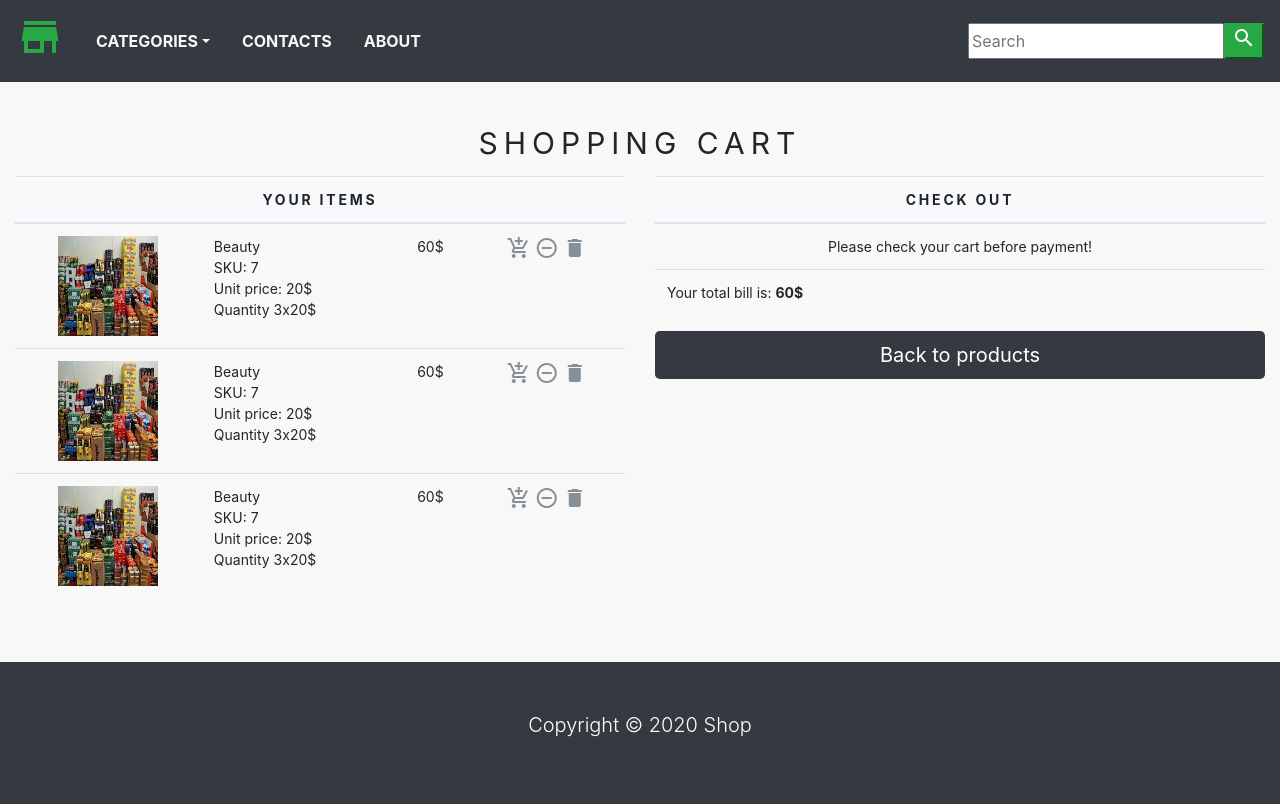
After one commit to Fan4ik20/E-commerce, a Django app: page /cart/ in a window 1280 px wide. The commit adds this page. Run offline with Django 3.2, Linux system fonts and the light colour scheme; data that the repository does not hold is empty.

Commit message:
For Cart Added templates and models

```diff
--- /dev/null
+++ b/ecommerce/static/css/cart.css
@@ -0,0 +1,16 @@
+.cart-table{
+    min-width: 480px;
+    font-size: 14px;
+}
+
+.cart-thead{
+    font-weight: normal;
+    text-transform: uppercase;
+    letter-spacing: .2em;
+    background-color: #f8f9fa !important;
+}
+
+.cart-icon{
+    text-decoration: None;
+    color: #868e96;
+}
--- a/shop/context_processors.py
+++ b/shop/context_processors.py
@@ -1,4 +1,7 @@
 from .models import Category
+
+# Context processor - ф-ція, яка приймає один аргумент й повертає словник
+# Повернений словник буде доступним в любому місці коду.
 
 
 def menu_links(request):
--- a/shop/templates/shop/base.html
+++ b/shop/templates/shop/base.html
@@ -12,6 +12,7 @@
     <link href="https://fonts.googleapis.com/icon?family=Material+Icons"
       rel="stylesheet">
     <link rel="stylesheet" type="text/css" href="{% static 'css/base.css' %}">
+    <link rel="stylesheet" type="text/css" href="{% static 'css/cart.css' %}">
     <title>{% block title %} {% endblock %}</title>
     <style type="text/css">
         .material-icons.md-48 { font-size: 48px; }
--- /dev/null
+++ b/shop/templates/shop/cart.html
@@ -0,0 +1,85 @@
+{% extends 'shop/base.html' %}
+
+{% load static %}
+
+{% block title %}
+    Cart
+{% endblock %}
+{% block content %}
+    <div class="text-center">
+        <br>
+        <div class="text-center product_title">
+            Shopping cart
+        </div>
+    </div>
+    <div class="row mx-auto">
+        <div class="col-12 col-sm-12 col-md-12 col-lg-6 text-center">
+            <table class="table cart-table">
+                <thead class="cart-thead">
+                    <tr>
+                        <th colspan="4">
+                            Your items
+                        </th>
+                    </tr>
+                </thead>
+                {% for i in '123' %}
+                    <tr>
+                        <td><a href="">
+                            <img src="{% static 'images/1.jpeg' %}"
+                            width="100" height="100">
+                        </a>
+                        </td>
+                        <td class="text-left">
+                            Beauty
+                            <br>
+                            SKU: 7
+                            <br>
+                            Unit price: 20$
+                            <br>
+                            Quantity 3x20$
+                        </td>
+                        <td>
+                            60$
+                        </td>
+                        <td>
+                            <a href=""><i class="material-icons cart-icon">add_shopping_cart</i></a>
+                            <a href=""><i class="material-icons cart-icon">remove_circle_outline</i></a>
+                            <a href=""><i class="material-icons cart-icon">delete</i></a>
+                        </td>
+                    </tr>
+                {% endfor %}
+            </table>
+        </div>
+        <div class="col-12 col-sm-12 col-md-12 col-lg-6 text-center">
+            <table class="table cart-table">
+                <thead class="cart-thead">
+                    <tr>
+                        <th colspan="4">
+                            Check out
+                        </th>
+                    </tr>
+                </thead>
+                <tbody>
+                    <tr>
+                        <td>
+                            Please check your cart before payment!
+                        </td>
+                    </tr>
+                    <tr>
+                        <td class="text-left">
+                            Your total bill is: <strong>60$</strong>
+                        </td>
+                    </tr>
+                </tbody>
+            </table>
+            <div class="mx-auto">
+                <a href="" style="text-decoration: None">
+                    <button type="button" class="btn btn-lg btn-block bg-dark text-white">
+                        Back to products
+                    </button>
+                </a>
+            </div>
+        </div>
+    </div>
+
+{% endblock %}
--- a/shop/templates/shop/navbar.html
+++ b/shop/templates/shop/navbar.html
@@ -16,9 +16,9 @@
                 <li class="nav-item dropdown"><a class="nav-link text-light
                  text-uppercase font-weight-bold px-3 dropdown-toggle" data-toggle="dropdown" href="">Categories</a>
                     <div class="dropdown-menu">
-                    <a class="dropdown-item" href="{{ category.get_url }}">{{ category.name }}</a>
+                        <a class="dropdown-item" href="{% url 'home' %}">All products</a>
                         {% for category in links %}
-                        <a class="dropdown-item" href="{% url 'home' %} }">All products</a>
+                        <a class="dropdown-item" href="{{ category.get_url }}">{{ category.name }}</a>
                         {% endfor %}
                     </div>
                 </li>
--- a/shop/urls.py
+++ b/shop/urls.py
@@ -4,8 +4,10 @@ from . import views
 
 urlpatterns = [
     path('', views.home, name='home'),
-    path('<slug:category_slug>', views.home, name='products_by_category'),
-    path('<slug:category_slug>/<slug:product_slug>', views.product,
+    path('category/<slug:category_slug>', views.home,
+         name='products_by_category'),
+    path('category/<slug:category_slug>/<slug:product_slug>', views.product,
          name='products_detail'),
     path('product/', views.product, name='product'),
+    path('cart/', views.cart_detail, name='cart'),
 ]
--- a/shop/views.py
+++ b/shop/views.py
@@ -1,7 +1,8 @@
-from django.shortcuts import render
+from django.shortcuts import render, redirect
 from django.shortcuts import get_object_or_404
+from django.core.exceptions import ObjectDoesNotExist
 
-from .models import Category, Product
+from .models import Category, Product, Cart, CartItem
 
 
 # Create your views here.
@@ -28,3 +29,43 @@ def product(request, category_slug, product_slug):
     except Exception as e:
         raise e
     return render(request, 'shop/product.html', {'product': product_})
+
+
+def _cart_id(request):
+    cart = request.session.session_key
+    if not cart:
+        cart = request.session.create()
+    return cart
+
+
+def add_cart(request, product_id):
+    product_ = Product.objects.get(id=product_id)
+    try:
+        cart = Cart.objects.get(cart_id=_cart_id(request))
+    except Cart.DoesNotExist:
+        cart = Cart.objects.create(cart_id=_cart_id(request))
+    try:
+        cart_item = CartItem.objects.get(product=product_, cart=cart)
+        cart_item.quantity += 1
+        cart_item.save()
+    except CartItem.DoesNotExist:
+        cart_item = CartItem.objects.create(product=product_, quantity=1,
+                                            cart=cart)
+        cart_item.save()
+
+    return redirect('cart_detail')
+
+
+def cart_detail(request, total=0, counter=0, cart_items=None):
+    try:
+        cart = Cart.objects.get(cart_id=_cart_id(request))
+        cart_items = CartItem.objects.filter(cart=cart, active=True)
+        for cart_item in cart_items:
+            total += cart_item.product.price * cart_item.quantity
+            counter += cart_item.quantity
+    except ObjectDoesNotExist:
+        pass
+
+    return render(request, 'shop/cart.html', {'cart_items': cart_items,
+                                              'total': total,
+                                              'counter': counter})
```
Also changed, not shown: shop/models.py (+28 -0 lines), shop/migrations/0003_cart_cartitem.py (added).
